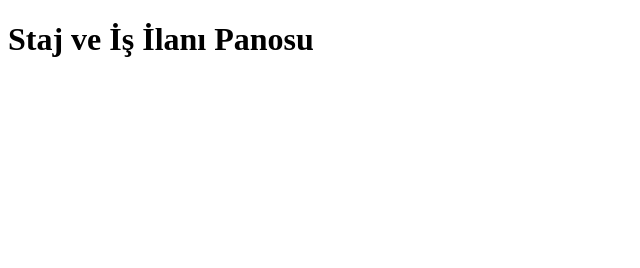
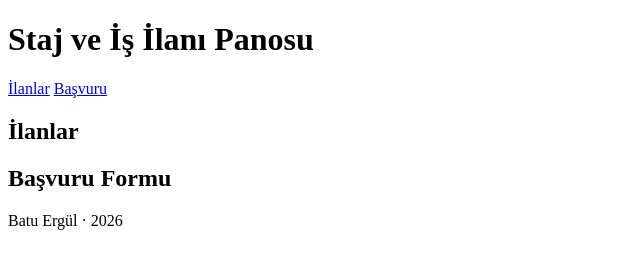
Before and after one commit to Walbertb4/webtek-ilan-panosu, a plain HTML site: page index.html in a window 1280 px wide. Shown: the whole page, without its empty margins (0-640 px from the left). Drawn offline with Linux system fonts and the light colour scheme.

Commit message:
Adım 1: anlamsal HTML5 iskeleti

```diff
--- a/index.html
+++ b/index.html
@@ -2,9 +2,32 @@
 <html lang="tr">
 <head>
   <meta charset="utf-8">
+  <meta name="viewport" content="width=device-width, initial-scale=1.0">
   <title>Staj ve İş İlanı Panosu</title>
 </head>
 <body>
-  <h1>Staj ve İş İlanı Panosu</h1>
+  <header>
+    <h1>Staj ve İş İlanı Panosu</h1>
+    <nav aria-label="Ana gezinme">
+      <a href="#ilanlar-bolumu">İlanlar</a>
+      <a href="#basvuru-bolumu">Başvuru</a>
+    </nav>
+  </header>
+
+  <main>
+    <section id="ilanlar-bolumu">
+      <h2>İlanlar</h2>
+      <p id="durum" role="status"></p>
+      <ul id="ilanlar"></ul>
+    </section>
+
+    <section id="basvuru-bolumu">
+      <h2>Başvuru Formu</h2>
+    </section>
+  </main>
+
+  <footer>
+    <p>Batu Ergül · 2026</p>
+  </footer>
 </body>
 </html>
```
